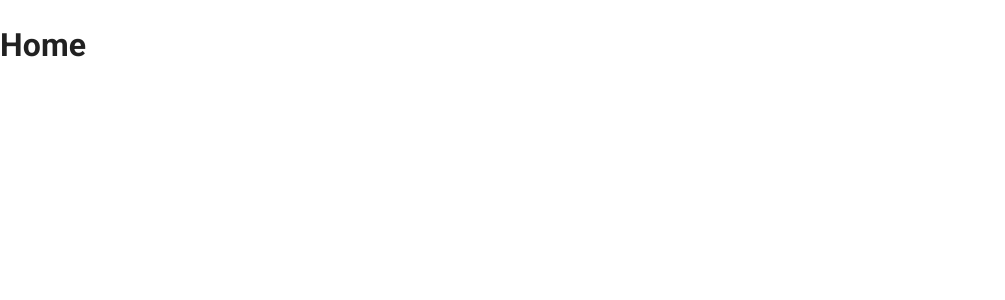
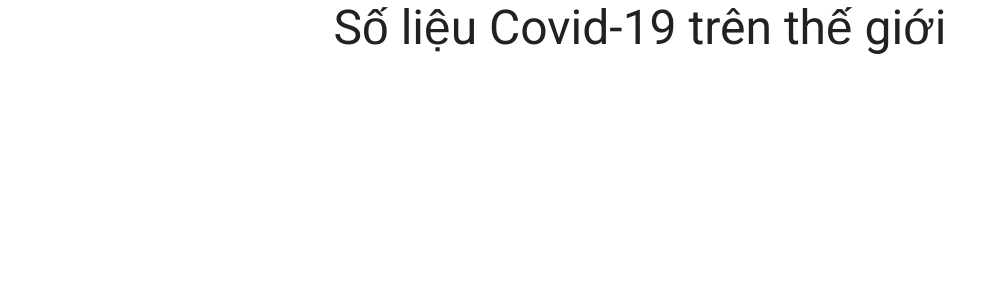
Before and after one commit to NPMinhQuan1506/covid19-stats, a React (Create React App) app: page / in a window 1280 px wide. Shown: the top 300 px of the page, without its empty margins (0-1005 px from the left). Built offline with nearby package versions, Linux system fonts and the light colour scheme; a web font is replaced by a local one.

Commit message:
Thêm tiêu đề cho trang HomePage

```diff
--- a/src/pages/HomePage.tsx
+++ b/src/pages/HomePage.tsx
@@ -1,5 +1,12 @@
+import { Box, Container, Divider, Typography } from "@mui/material";
 import React from "react";
 
 export default function HomePage() {
-  return <h1>Home</h1>;
+  return (
+    <Container>
+      <Typography variant="h3" textAlign="center">
+        Số liệu Covid-19 trên thế giới
+      </Typography>
+    </Container>
+  );
 }
```
